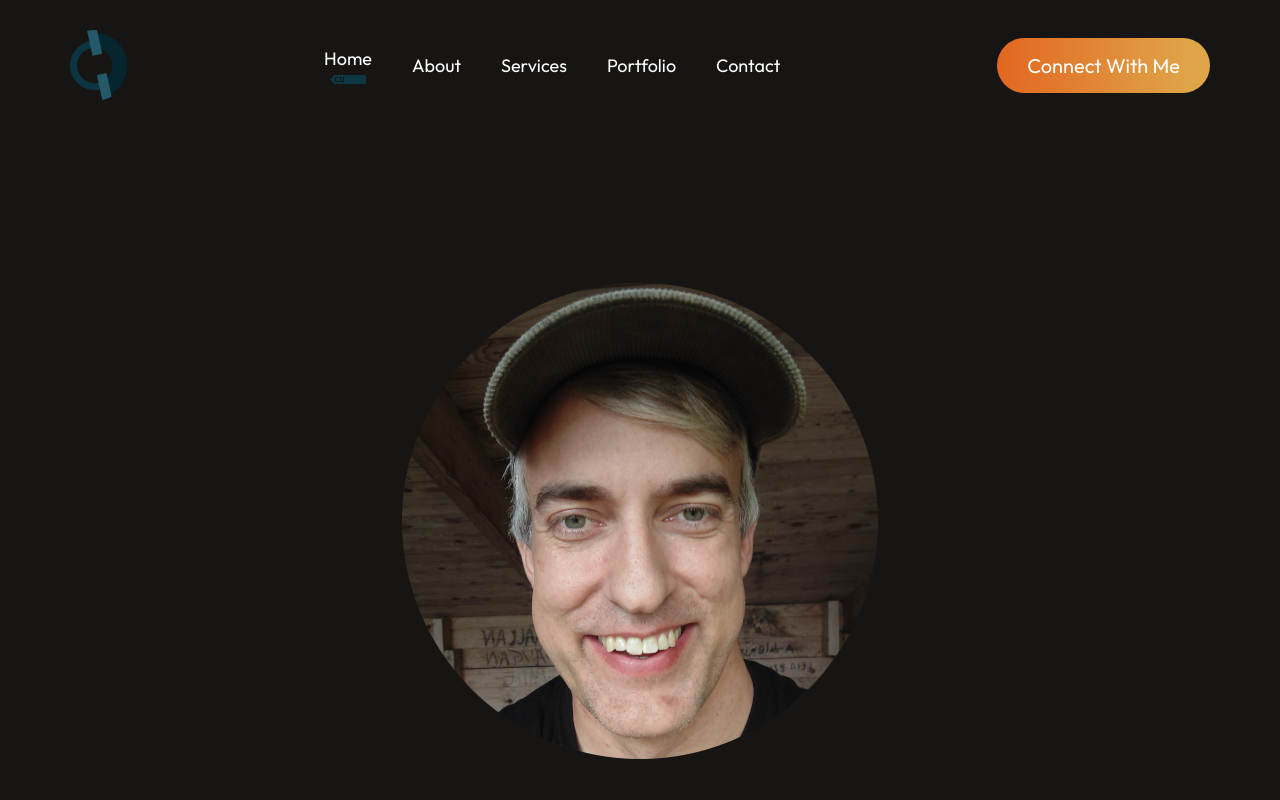
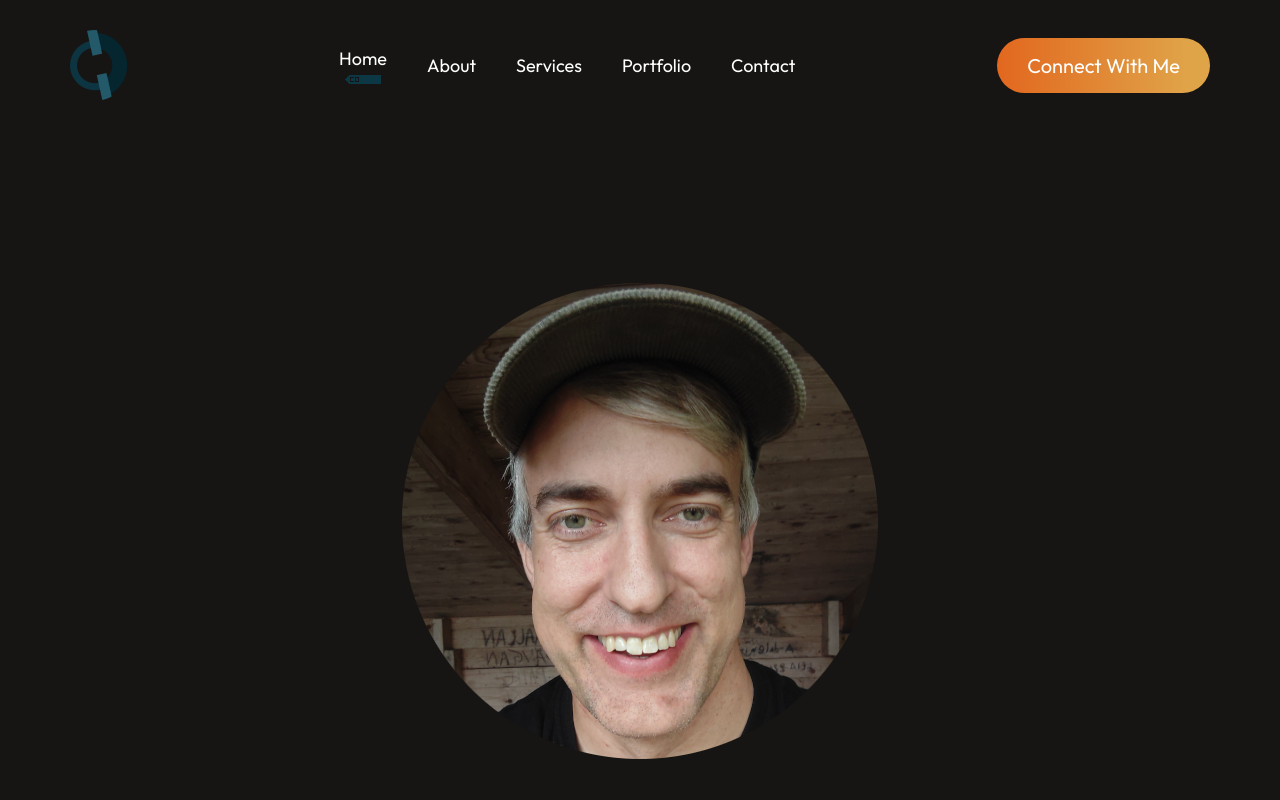
Before and after one commit to Cristoffer85/c-portfolio, a React (Vite) app: page / in a window 1280 px wide. Shown: the top 800 px of the page. Built offline with nearby package versions, Linux system fonts and the light colour scheme.

Commit message:
Navbar.css responsive 769-1400px fixed

```diff
--- a/src/Components/Navbar/Navbar.css
+++ b/src/Components/Navbar/Navbar.css
@@ -100,3 +100,10 @@
         gap: 20px;
     }
 }
+
+/* ------------------------ RESPONSIVENESS - to Max 1400px ------------------------ */
+@media(min-width:769px) and (max-width: 1400px){
+    .nav-menu {
+        margin-left: 30px;
+    }
+}
```
